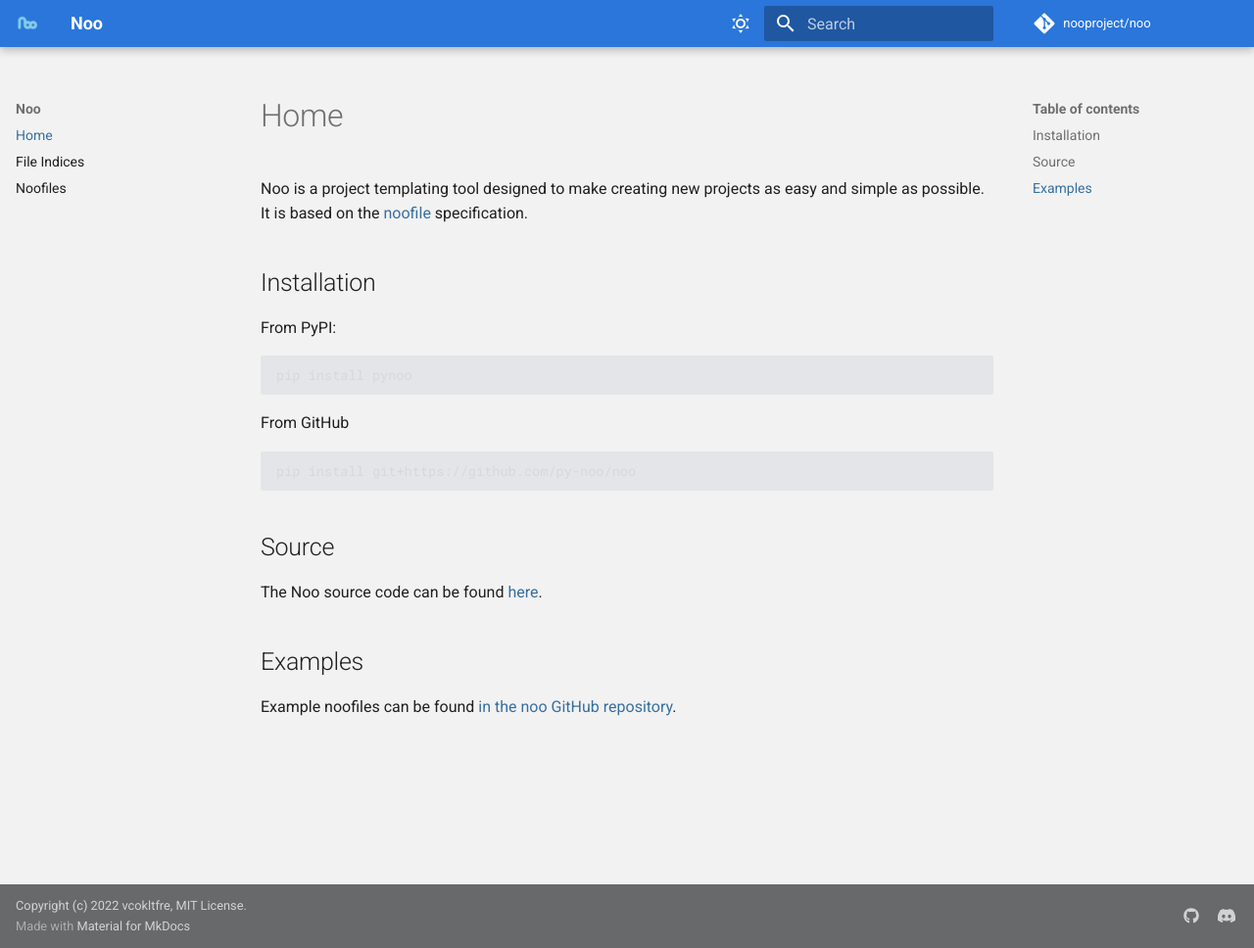
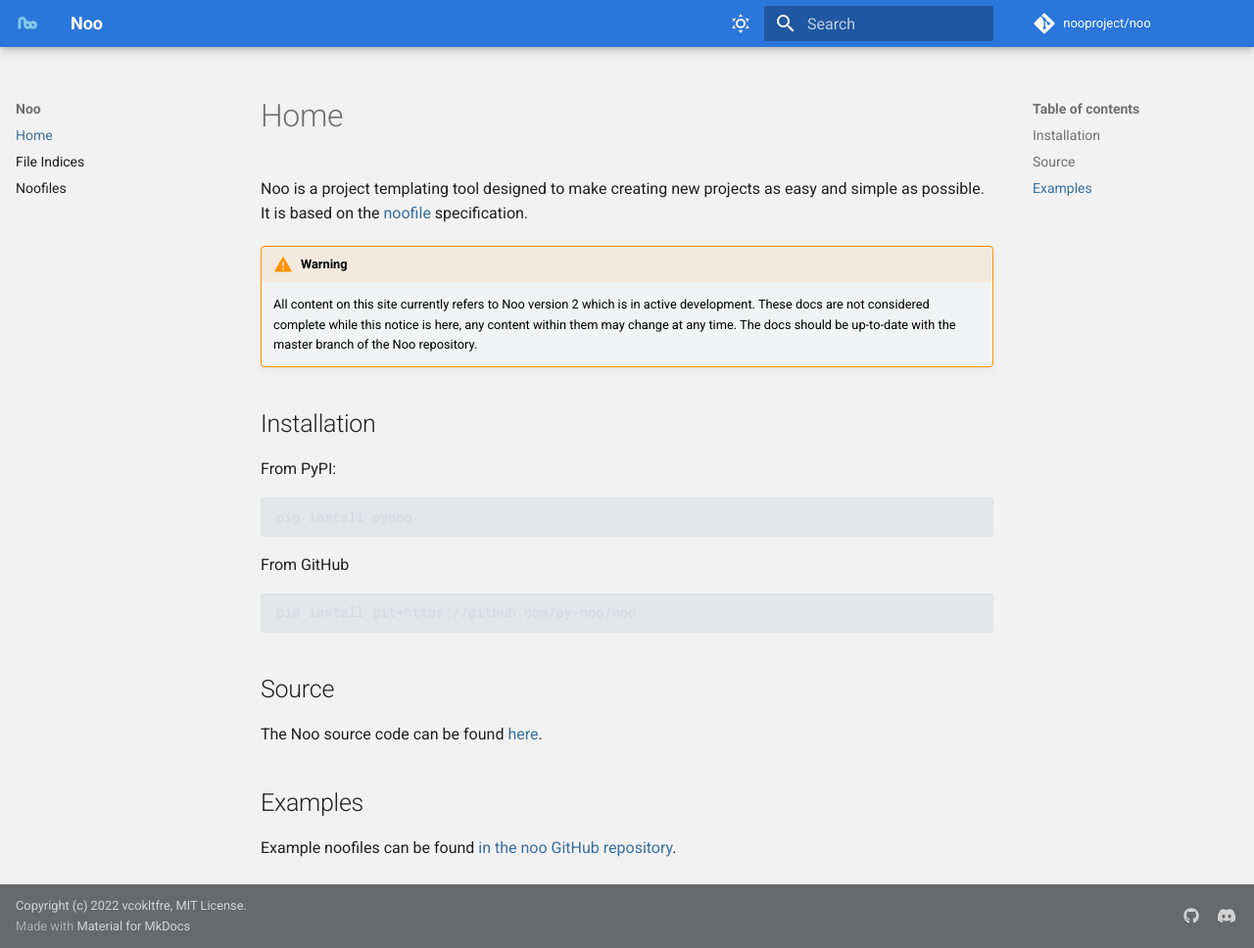
Before and after one commit to nooproject/noo, an MkDocs documentation site: the page built from docs/index.md, in a window 1280 px wide and 968 px high. Shown: the whole window at 98% size. Built offline with MkDocs 1.6.1 and Material for MkDocs 9.7.7, drawn with Linux system fonts in a browser that asks for light colours; comment, search, counter and statistics services are not loaded.

Commit message:
chore: add warning to docs

```diff
--- a/docs/index.md
+++ b/docs/index.md
@@ -1,4 +1,8 @@
 Noo is a project templating tool designed to make creating new projects as easy and simple as possible. It is based on the [noofile](./noofile) specification.
+
+!!! warning
+
+    All content on this site currently refers to Noo version 2 which is in active development. These docs are not considered complete while this notice is here, any content within them may change at any time. The docs should be up-to-date with the master branch of the Noo repository.
 
 ## Installation
 
```
